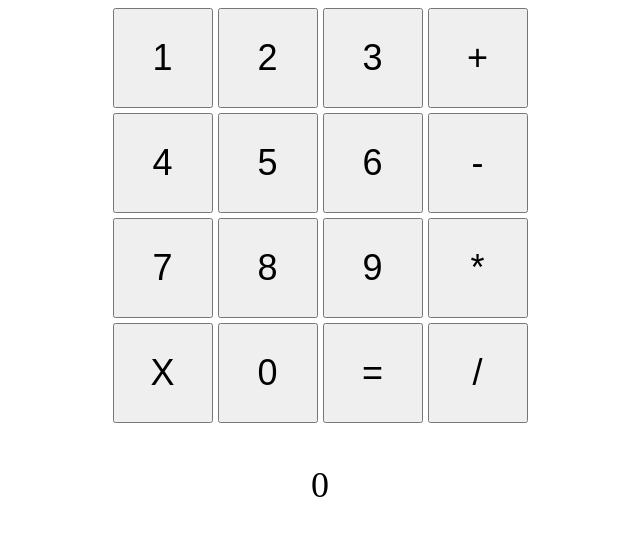
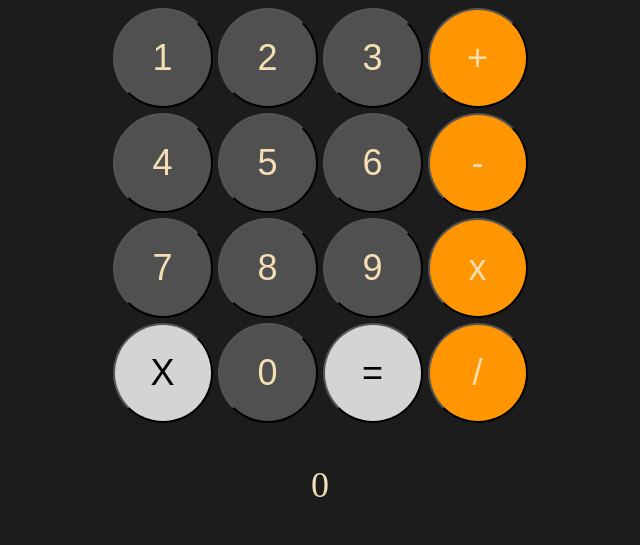
Before and after one commit to BadDust80131/odin-calculator, a plain HTML site: page index.html in a window 1280 px wide. Shown: the whole page, without its empty margins (320-960 px from the left). Drawn offline with Linux system fonts and the light colour scheme.

Commit message:
Complete CSS

```diff
--- a/index.html
+++ b/index.html
@@ -25,7 +25,7 @@
             <button id="seven">7</button>
             <button id="eight">8</button>
             <button id="nine">9</button>
-            <button id="multiply">*</button>
+            <button id="multiply">x</button>
         </div>
         <div class="row_four">
             <button id="clr">X</button>
--- a/styles.css
+++ b/styles.css
@@ -23,8 +23,29 @@ button {
     font-size: 36px;;
     padding: 0px;
     text-align: center;
+    background-color: #505050;
+    border-radius: 50%;
+    color: wheat;
 }
 
 .result {
     font-size: 36px;
 }
+
+#plus,
+#minus,
+#multiply,
+#divide {
+    background-color: #FF9500;
+}
+
+#clr,
+#eql{
+    background-color: #D4D4D2;
+    color: black;
+}
+
+body {
+    background-color: #1C1C1C;
+    color: wheat;
+}
```
